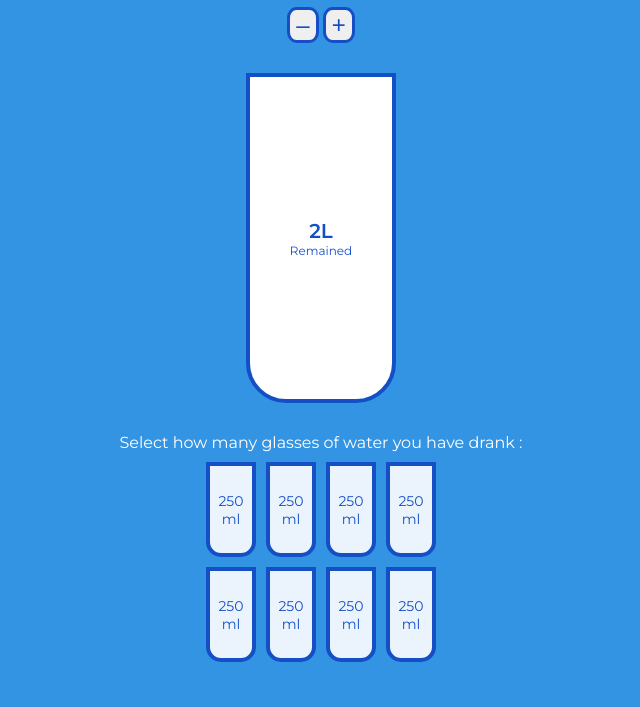
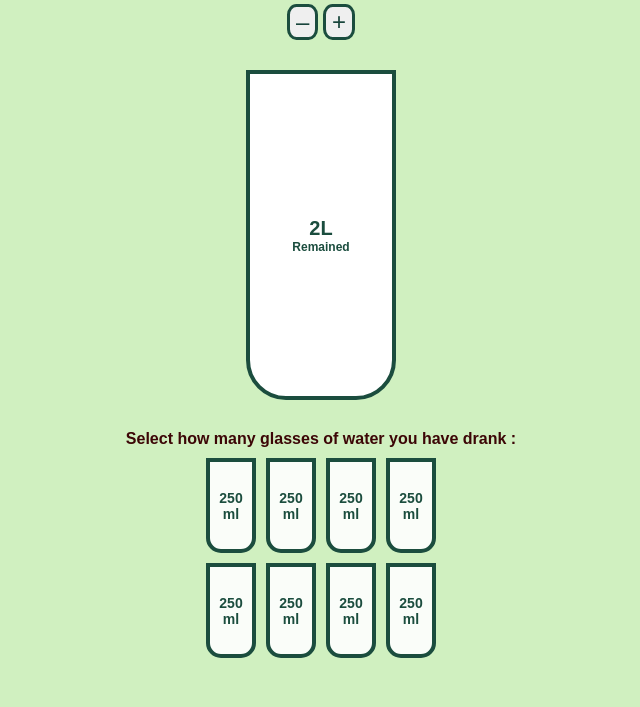
Before and after one commit to eshita758/Drink_water_remainder, a plain HTML site: page index.html in a window 1280 px wide. Shown: the part 93-800 px from the top of the page, without its empty margins (319-959 px from the left). Drawn offline with Linux system fonts and the light colour scheme.

Commit message:
second commit

```diff
--- a/style.css
+++ b/style.css
@@ -1,7 +1,7 @@
 @import url('https://fonts.googleapis.com/css?family=Montserrat:400,600&display=swap');
 
 :root {
-  --border-color: #144fc6;
+  --border-color: #1B4D3E;
   --fill-color: #6ab3f8;
 }
 
@@ -10,9 +10,10 @@
 }
 
 body {
-  background-color: #3494e4;
-  color: #fff;
-  font-family: 'Montserrat', sans-serif;
+  background-color: #D0F0C0;
+  color: rgb(60, 6, 6);
+  font-family: 'Montserat', sans-serif;
+  font-weight: bolder;
   display: flex;
   flex-direction: column;
   align-items: center;
@@ -85,6 +86,7 @@ h3 {
 
 .remained small {
   font-size: 12px;
+  font-weight: bold
 }
 
 .percentage {
@@ -105,7 +107,7 @@ h3 {
 
 .plus-minus {
   border-radius: 30%;
-  border: 3px solid #144fc6 ;
-  color: #144fc6;
+  border: 3px solid #1B4D3E ;
+  color: #18453B;
   font-size: x-large;
 }
```
